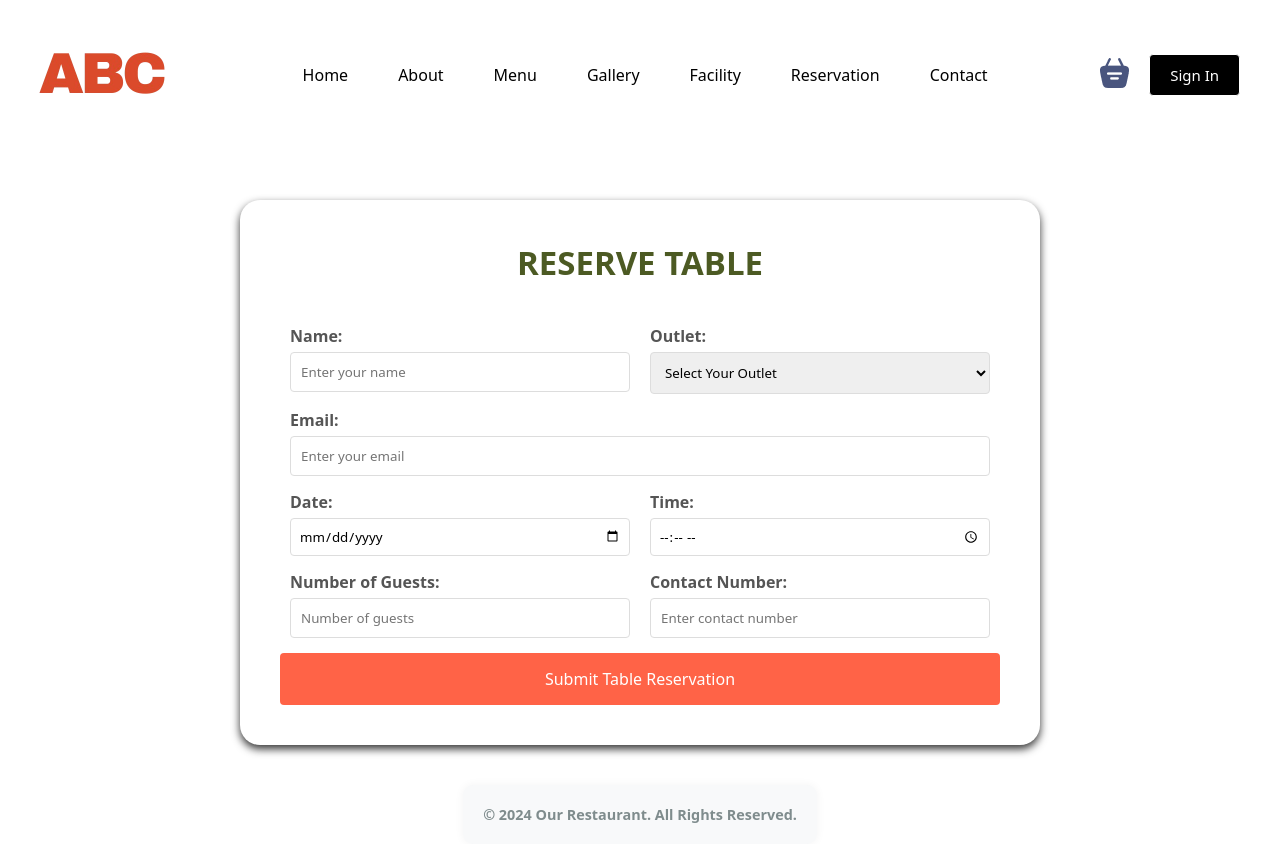
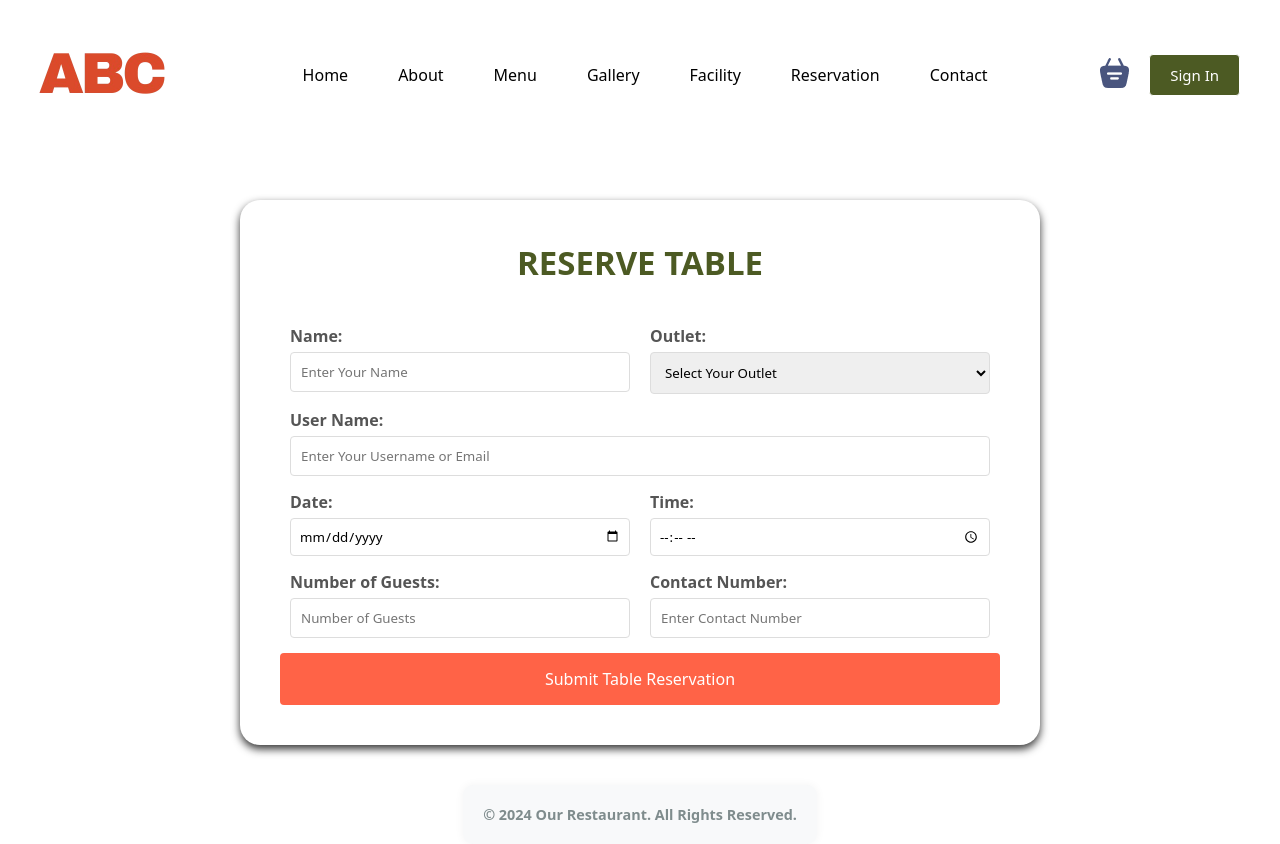
Before and after one commit to su-bathi3210/ABC_Restaurant, a React (Create React App) app in the folder ABC_ Restuarant_frontend/: page /reservation in a window 1280 px wide. Built offline with nearby package versions, Linux system fonts and the light colour scheme.

Commit message:
Updating Admin Reservation

```diff
--- a/ABC_ Restuarant_frontend/src/components/Admin/AdminReservation.js
+++ b/ABC_ Restuarant_frontend/src/components/Admin/AdminReservation.js
@@ -16,7 +16,7 @@ const AdminReservation = () => {
       .catch(error => {
         console.error('Error fetching table data:', error);
       });
-  }, []); // Ensure the useEffect dependency array is provided and correct
+  }, []);
 
   const handleSearch = (e) => {
     setSearchTerm(e.target.value.toLowerCase());
--- a/ABC_ Restuarant_frontend/src/components/Navbar/Navbar.css
+++ b/ABC_ Restuarant_frontend/src/components/Navbar/Navbar.css
@@ -58,7 +58,7 @@
 
 button {
   color: white;
-  background-color: black;
+  background-color: #4c5a23;
   text-decoration: none;
   padding: 10px 20px;
   border: 1px solid;
@@ -68,7 +68,7 @@ button {
 }
 
 button:hover {
-  background-color: tomato;
+  background-color: #600000;
 }
 
 .cart-button {
--- a/ABC_ Restuarant_frontend/src/components/Reservation/Reservation.js
+++ b/ABC_ Restuarant_frontend/src/components/Reservation/Reservation.js
@@ -9,7 +9,7 @@ import './Reservation.css';
 const tableSchema = yup.object().shape({
   name: yup.string().required('Name is required'),
   outlet: yup.string().required('Outlet is required'),
-  email: yup.string().email('Invalid email address').required('Email is required'),
+  username: yup.string().required('Username is required'),
   date: yup.date().required('Date is required'),
   time: yup.string().required('Time is required'),
   guests: yup.number().positive('Number of guests must be positive').required('Number of guests is required'),
@@ -17,7 +17,7 @@ const tableSchema = yup.object().shape({
 });
 
 
-const validateEmail = async (email) => {
+const validateUsername = async (username) => {
   return true;
 };
 
@@ -47,9 +47,10 @@ const Reservation = () => {
   });
 
   const onTableSubmit = async (data) => {
-    const isEmailValid = await validateEmail(data.email);
-    if (!isEmailValid) {
-      console.log('Email does not exist');
+    const isUsernameValid = await validateUsername(data.username);
+    if (!isUsernameValid) {
+      console.log('Username does not exist');
+
       return;
     }
 
@@ -66,7 +67,6 @@ const Reservation = () => {
     });
     setShowDialog(true);
   };
-
 
   const handleConfirm = async () => {
     setShowDialog(false);
@@ -88,12 +88,12 @@ const Reservation = () => {
   return (
     <div className="reservation-container">
       <form className="reservation-form" onSubmit={handleTableSubmit(onTableSubmit)}>
-        <h1>RESERVE  TABLE</h1>
+        <h1>RESERVE TABLE</h1>
 
         <div className="form-row">
           <div className="form-group">
             <label>Name:</label>
-            <input type="text" {...registerTable('name')} placeholder="Enter your name" />
+            <input type="text" {...registerTable('name')} placeholder="Enter Your Name" />
             {tableErrors.name && <p>{tableErrors.name.message}</p>}
           </div>
 
@@ -113,12 +113,11 @@ const Reservation = () => {
 
         <div className="form-row">
           <div className="form-group">
-            <label>Email:</label>
-            <input type="email" {...registerTable('email')} placeholder="Enter your email" />
-            {tableErrors.email && <p>{tableErrors.email.message}</p>}
+            <label>User Name:</label>
+            <input type="text" {...registerTable('username')} placeholder="Enter Your Username or Email" />
+            {tableErrors.username && <p>{tableErrors.username.message}</p>}
           </div>
         </div>
-
 
         <div className="form-row">
           <div className="form-group">
@@ -136,13 +135,13 @@ const Reservation = () => {
         <div className="form-row">
           <div className="form-group">
             <label>Number of Guests:</label>
-            <input type="number" {...registerTable('guests')} placeholder="Number of guests" />
+            <input type="number" {...registerTable('guests')} placeholder="Number of Guests" />
             {tableErrors.guests && <p>{tableErrors.guests.message}</p>}
           </div>
 
           <div className="form-group">
             <label>Contact Number:</label>
-            <input type="text" {...registerTable('contactNo')} placeholder="Enter contact number" />
+            <input type="text" {...registerTable('contactNo')} placeholder="Enter Contact Number" />
             {tableErrors.contactNo && <p>{tableErrors.contactNo.message}</p>}
           </div>
         </div>
```
